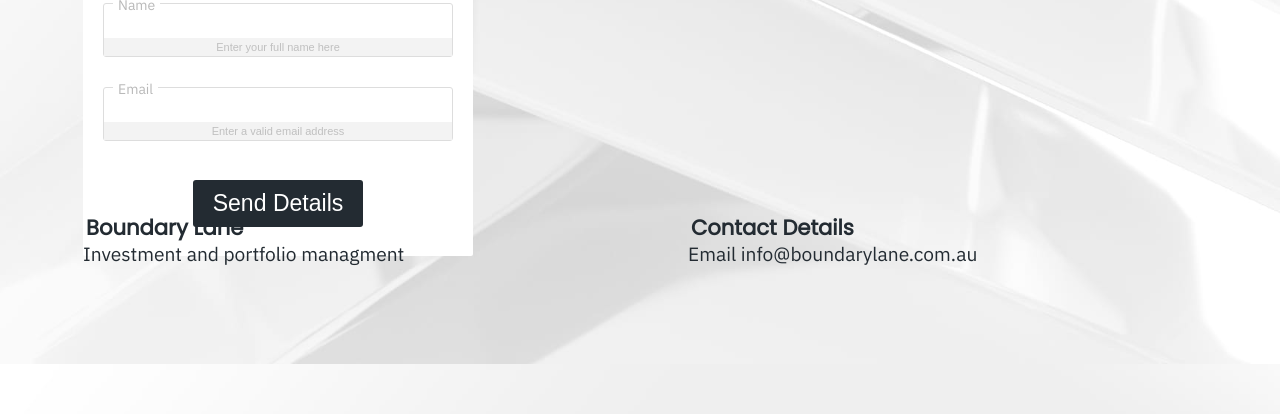
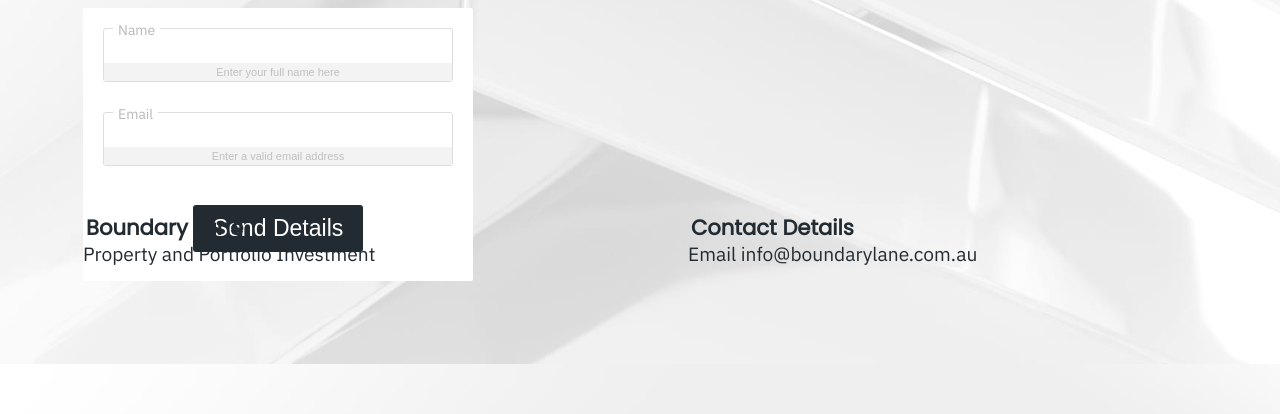
Before and after one commit to HiddenIndustries/boundarylane.com.au, a plain HTML site: page index.html in a window 1280 px wide. Shown: the part 436-850 px from the top of the page. Drawn offline with Linux system fonts and the light colour scheme.

Commit message:
Property and Portfolio Investment copy change

```diff
--- a/index.html
+++ b/index.html
@@ -1,7 +1,7 @@
 <!DOCTYPE html>
 <title>Boundary Lane Pty ltd</title>
 <meta name="title" content="Boundary Lane">
-    <meta name="description" content="Investment and portfolio managment">
+    <meta name="description" content="Property and Portfolio Investment">
     <meta name="keywords" content="Investment,portfolio managment">
     <meta name="robots" content="index, follow">
     <meta http-equiv="Content-Type" content="text/html; charset=utf-8">
@@ -9,21 +9,21 @@
     <link href="https://fonts.googleapis.com/css?family=IBM+Plex+Sans|Poppins" rel="stylesheet">
     <meta name="viewport" content="width=device-width, initial-scale=0.86, maximum-scale=3.0, minimum-scale=0.86">
     <!-- Google / Search Engine Tags -->
-    <meta itemprop="name" content="boundarylane | Investment and portfolio managment">
-    <meta itemprop="description" content="We help solve some of the biggest challenges for marketers">
+    <meta itemprop="name" content="Boundary Lane | Property and Portfolio Investment">
+    <meta itemprop="description" content="Making the right investment">
     <meta itemprop="image" content="https://www.boundarylane.com.au/3f-steps-logo.svg">
 
     <!-- Facebook Meta Tags -->
     <meta property="og:url" content="https://www.boundarylane.com.au">
     <meta property="og:type" content="website">
-    <meta property="og:title" content="boundarylane | Investment and portfolio managment">
-    <meta property="og:description" content="We help solve some of the biggest challenges for marketers">
+    <meta property="og:title" content="boundarylane | Property and Portfolio Investment">
+    <meta property="og:description" content="Making the right investment">
     <meta property="og:image" content="https://www.boundarylane.com.au/3f-steps-logo.svg">
 
     <!-- Twitter Meta Tags -->
     <meta name="twitter:card" content="summary_large_image">
-    <meta name="twitter:title" content="boundarylane | Investment and portfolio managment">
-    <meta name="twitter:description" content="We help solve some of the biggest challenges for marketers">
+    <meta name="twitter:title" content="boundarylane | Property and Portfolio Investment">
+    <meta name="twitter:description" content="Making the right investment">
     <meta name="twitter:image" content="https://www.boundarylane.com.au/3f-steps-logo.svg">
 </head>
       <style>
@@ -244,6 +244,7 @@
             <a href="#" target="_blank"><img src="linkedin.svg" class="social"></a>
             <a href="#" target="_blank"><img src="facebook.svg" class="social"></a>
             <a href="#" target="_blank"><img src="instagram.svg" class="social"></a>
+            <br><br>
             <div>
                 <form class="form_style" action="https://formspree.io/info@boundarylane.com.au" method="POST" />
                     <ul>
@@ -264,7 +265,7 @@
                 </form>
             </div>
         </div>
-            <div class="box c"><h2>Boundary Lane</h2><span>Investment and portfolio managment</span>
+            <div class="box c"><h2>Boundary Lane</h2><span>Property and Portfolio Investment</span>
             </div>
             <div class="box d"><h2>Contact Details</h2><span>Email <a href="mailto:info@boundarylane.com.au">info@boundarylane.com.au</a></span></div>
         </div>
```
